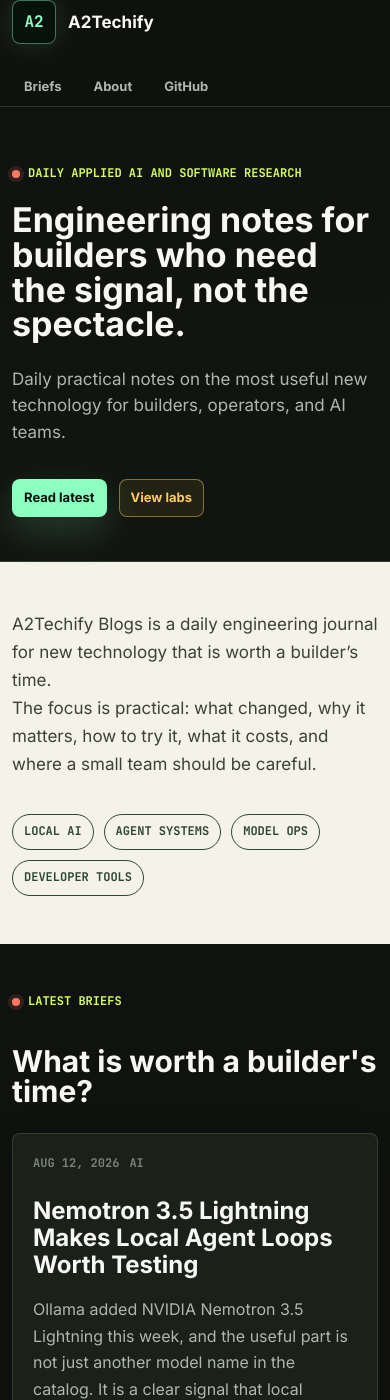
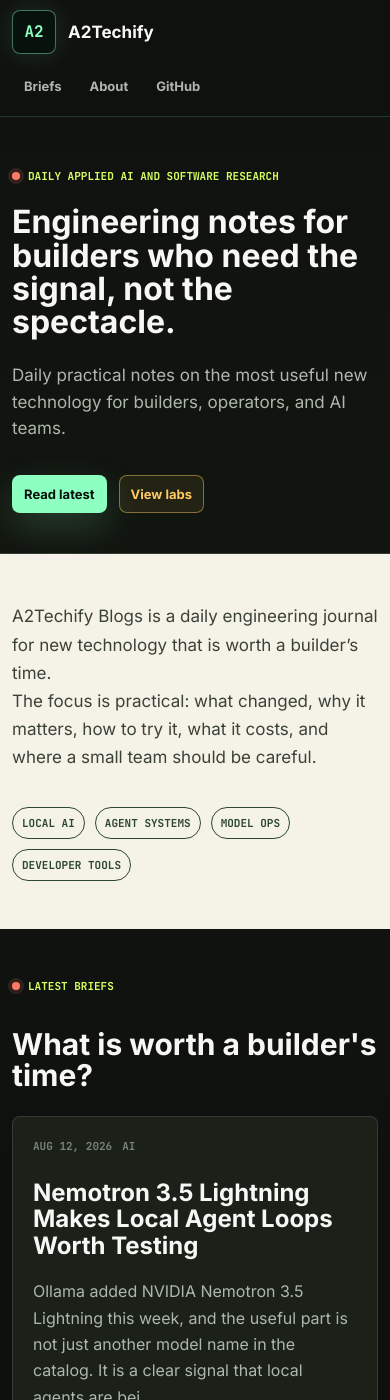
Before and after one commit to A2Techify-LLC/a2techify-blogs, a Jekyll site: the page built from index.md, in a window 390 px wide and 1400 px high. Built offline with Jekyll 4.4.1, drawn with Linux system fonts in a browser that asks for light colours.

Commit message:
Improve mobile responsiveness

```diff
--- a/assets/css/site.css
+++ b/assets/css/site.css
@@ -33,6 +33,7 @@
   font-family: var(--sans);
   font-size: 16px;
   line-height: 1.65;
+  overflow-x: hidden;
 }
 
 a {
@@ -421,6 +422,7 @@
   display: grid;
   grid-template-columns: 88px minmax(0, 760px);
   gap: 42px;
+  min-width: 0;
 }
 
 .article-rail {
@@ -438,6 +440,8 @@
 .prose {
   color: #e7eadf;
   font-size: 18px;
+  min-width: 0;
+  overflow-wrap: anywhere;
 }
 
 .page-prose {
@@ -493,12 +497,14 @@
 }
 
 .prose pre {
+  max-width: 100%;
   margin: 26px 0;
   padding: 20px;
   border: 1px solid rgba(128, 233, 255, 0.2);
   border-radius: var(--radius);
   background: #080b09;
   overflow: auto;
+  -webkit-overflow-scrolling: touch;
   box-shadow: inset 0 1px 0 rgba(255, 255, 255, 0.04);
 }
 
@@ -575,7 +581,6 @@
 
   .hero-grid {
     padding: 52px 0 44px;
-    gap: 32px;
   }
 
   .hero h1,
@@ -589,6 +594,15 @@
   .intro-copy p,
   .prose {
     font-size: 17px;
+  }
+
+  .post-hero,
+  .page-hero {
+    padding: 56px 0 44px;
+  }
+
+  .repo-panel {
+    padding: 18px;
   }
 
   .pill-row {
@@ -611,8 +625,18 @@
     width: min(100% - 24px, 1120px);
   }
 
+  .nav-wrap {
+    min-height: 106px;
+    gap: 14px;
+    padding: 10px 0;
+  }
+
   .brand small {
     display: none;
+  }
+
+  .site-nav {
+    gap: 4px;
   }
 
   .site-nav a,
@@ -622,10 +646,54 @@
     font-size: 13px;
   }
 
+  .hero-grid {
+    padding: 44px 0 40px;
+  }
+
   .hero h1,
   .post-hero h1,
   .page-hero h1 {
-    font-size: 34px;
+    font-size: 32px;
+    line-height: 1.04;
+  }
+
+  .hero p {
+    font-size: 17px;
+  }
+
+  .eyebrow,
+  .post-card-meta,
+  .post-meta-line {
+    font-size: 11px;
+  }
+
+  .tag-row span,
+  .pill-row span {
+    padding: 6px 9px;
+    font-size: 11px;
+  }
+
+  .repo-panel strong {
+    font-size: 20px;
+  }
+
+  .prose {
+    font-size: 16px;
+    line-height: 1.7;
+  }
+
+  .prose h2 {
+    margin-top: 42px;
+    font-size: 26px;
+  }
+
+  .prose pre {
+    margin: 22px 0;
+    padding: 14px;
+  }
+
+  .prose pre code {
+    font-size: 12px;
   }
 
   .post-card {
```
